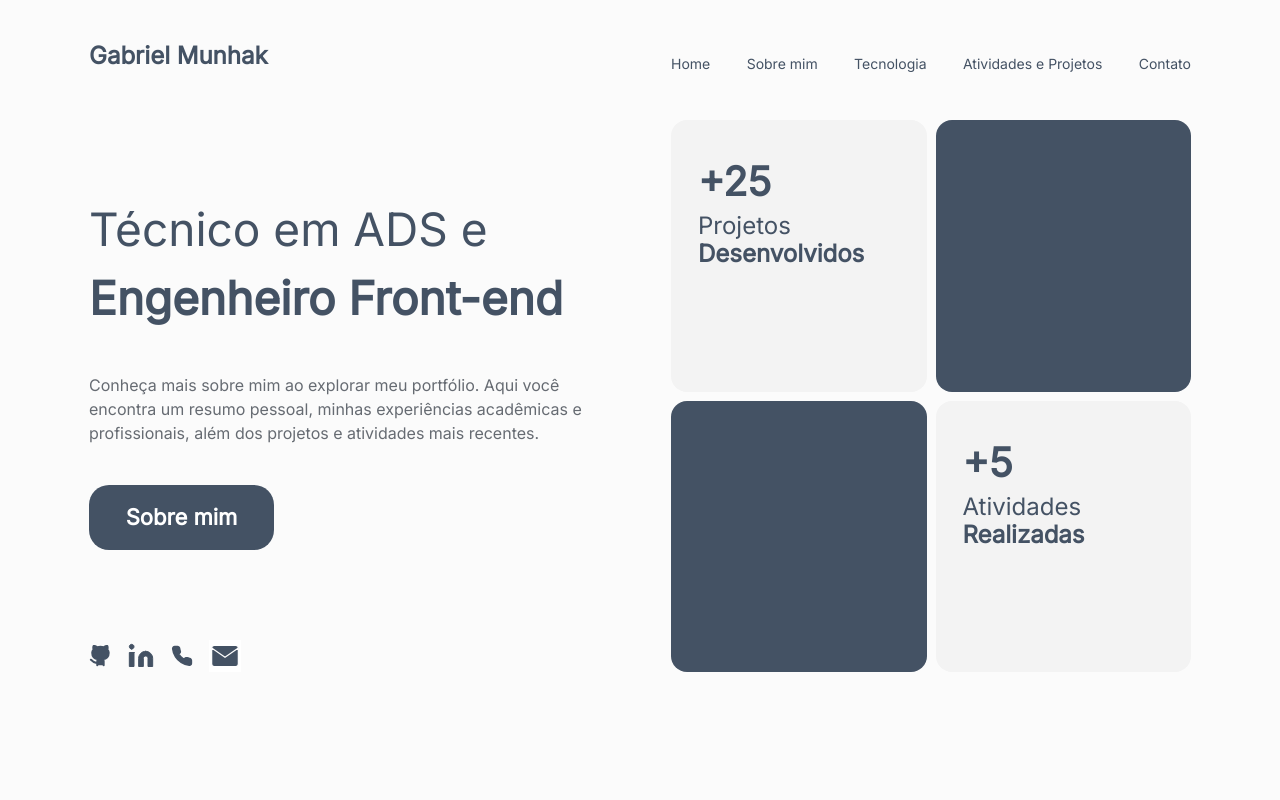
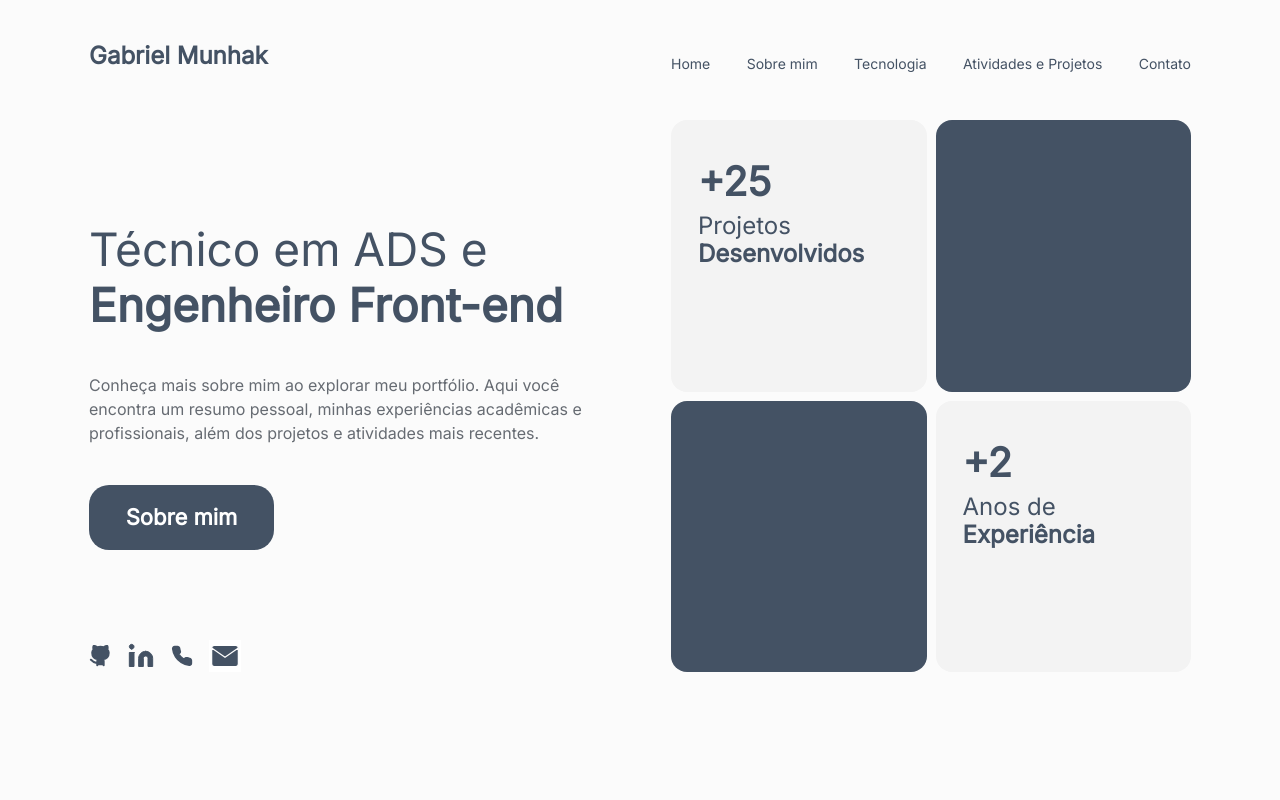
Before and after one commit to gabriel-munhak/portfolio, a Next.js app: page / in a window 1280 px wide. Shown: the top 800 px of the page. Built offline with nearby package versions, Linux system fonts and the light colour scheme; no server answers.

Commit message:
#2 refactor: refatorando o componente Hero e o container Stack.

```diff
--- a/app/_components/Hero/index.tsx
+++ b/app/_components/Hero/index.tsx
@@ -5,7 +5,7 @@ const Hero = () => {
         <div className="container !h-[auto] flex justify-between">
             <div className="flex flex-col justify-end">
                 <div className="w-[32rem] mb-[90px]">
-                    <h1 className="text-[46px] text-[var(--secondaryColor)] font-medium w-[495px]">Técnico em ADS e <span className="font-black">Engenheiro Front-end</span></h1>
+                    <h1 className="text-[46px] text-[var(--secondaryColor)] font-medium w-[495px] leading-[56px]">Técnico em ADS e <span className="font-black">Engenheiro Front-end</span></h1>
                     <p className="w-full mt-[40px] mb-[40px]">
                         Conheça mais sobre mim ao explorar meu portfólio. Aqui você
                         encontra um resumo pessoal, minhas experiências acadêmicas
@@ -25,8 +25,8 @@ const Hero = () => {
                 <div className="rounded-[16px] bg-[var(--secondaryColor)]"></div>
                 <div className="rounded-[16px] bg-[var(--secondaryColor)]"></div>
                 <div className="rounded-[16px] bg-[var(--terdiaryColor)] pt-[32px] pl-[27px]">
-                    <span className="text-[40px] font-bold">+5</span>
-                    <p className="text-[24px] font-semi-bold w-[176px] leading-[28px]">Atividades <span className="font-black">Realizadas</span></p>
+                    <span className="text-[40px] font-bold">+2</span>
+                    <p className="text-[24px] font-semi-bold w-[176px] leading-[28px]">Anos de <span className="font-black">Experiência</span></p>
                 </div>
             </div>
         </div>
--- a/app/_containers/Stack/index.tsx
+++ b/app/_containers/Stack/index.tsx
@@ -4,7 +4,8 @@ import * as C from "@/app/_consts/tags"
 
 const Stack = () => {
     return (
-        <section className="flex flex-col items-center">
+        <section>
+            <div className="container flex flex-col items-center">
                 <h2 className="text-[30px] font-bold mb-[12px] text-[var(--secondaryColor)]">
                     Tecnologias
                 </h2>
@@ -19,6 +20,7 @@ const Stack = () => {
                 <button className="w-[112px] h-[32px] rounded-[12px] bg-[var(--terdiaryColor)] font-bold text-[var(--secondaryColor)] mt-[56px]" type="button">
                     Ver mais
                 </button>
+            </div>
         </section>
     )
 }
```
Lines whose indentation alone changed are shown as unchanged.
